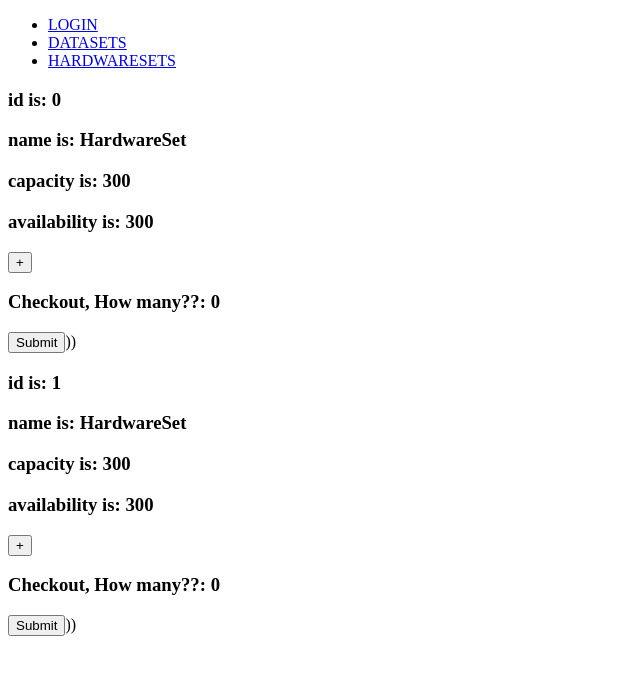
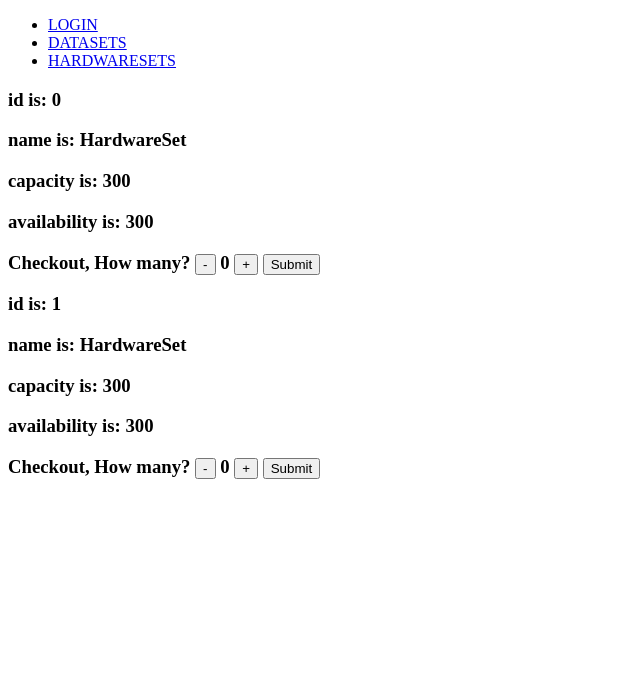
Before and after one commit to CaseyKimUT/EE461L-Group-Project, a React (Create React App) app: page /hwset in a window 1280 px wide. Shown: the top 674 px of the page, without its empty margins (0-640 px from the left). Built offline with nearby package versions, Linux system fonts and the light colour scheme.

Commit message:
fixed format

```diff
--- a/src/components/HWSetPage.js
+++ b/src/components/HWSetPage.js
@@ -9,15 +9,22 @@ let HardwareArray = [
 
 function HWSetPage(){
 
-    {/*TODO have different checkout for every id*/}
+    {/*TODO have different checkout for every id maybe*/}
     const [checkOut,setCheckout] = useState(0)
 
-      function displayHardware(){
-           {/*TODO have different increment for every id*/}
     function incrementValue(i){
       setCheckout(previousValue => previousValue + 1)
       console.log("Hardware " + i + ' Checked Out is ' + checkOut)
     }
+
+    function decrementValue(i){
+      if(checkOut > 0){
+        setCheckout(previousValue => previousValue - 1)
+      }
+      console.log("Hardware " + i + ' Checked Out is ' + checkOut)
+    }
+
+      function displayHardware(){
 
 	      return (
             <div>
@@ -27,9 +34,16 @@ function HWSetPage(){
 					        <h3>name is: {value.name}                 </h3>
 					        <h3>capacity is: {value.capacity}         </h3>
 				    	    <h3>availability is: {value.availability} </h3>
+
+                <h3>
+                  Checkout, How many?
+                  {" "}
+                  <button onClick = {() =>decrementValue(i)}>-</button>
+                  {" "}
+                  {checkOut}
+                  {" "}
                   <button onClick = {() =>incrementValue(i)}>+</button>
-                <h3>Checkout, How many??: {checkOut}</h3>
-
+                  {" "}
                   <button
                   variant="outlined"
                   onClick={() => {
@@ -56,7 +70,6 @@ function HWSetPage(){
                               setCheckout(previousValue => previousValue - 1)
                               setCheckout(previousValue => previousValue + 1)
 
-                            console.log(updatedHardware)
                               console.log(data)
                           })
                           .catch(error => {
@@ -71,7 +84,7 @@ function HWSetPage(){
             >
                         Submit
                     </button>
-                  ))
+                    </h3>
 			    	    </div>
 
              ))}
```
Also changed, not shown: 1 other file (tests, documents, lock files or other folders). Lines whose indentation alone changed are shown as unchanged.
